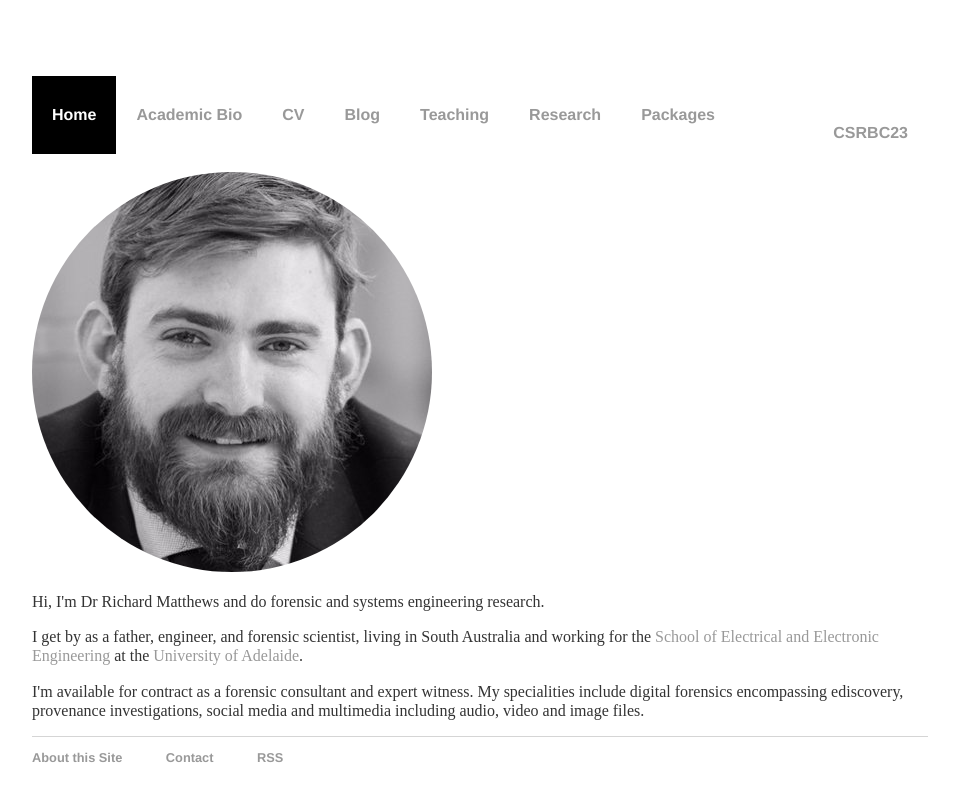
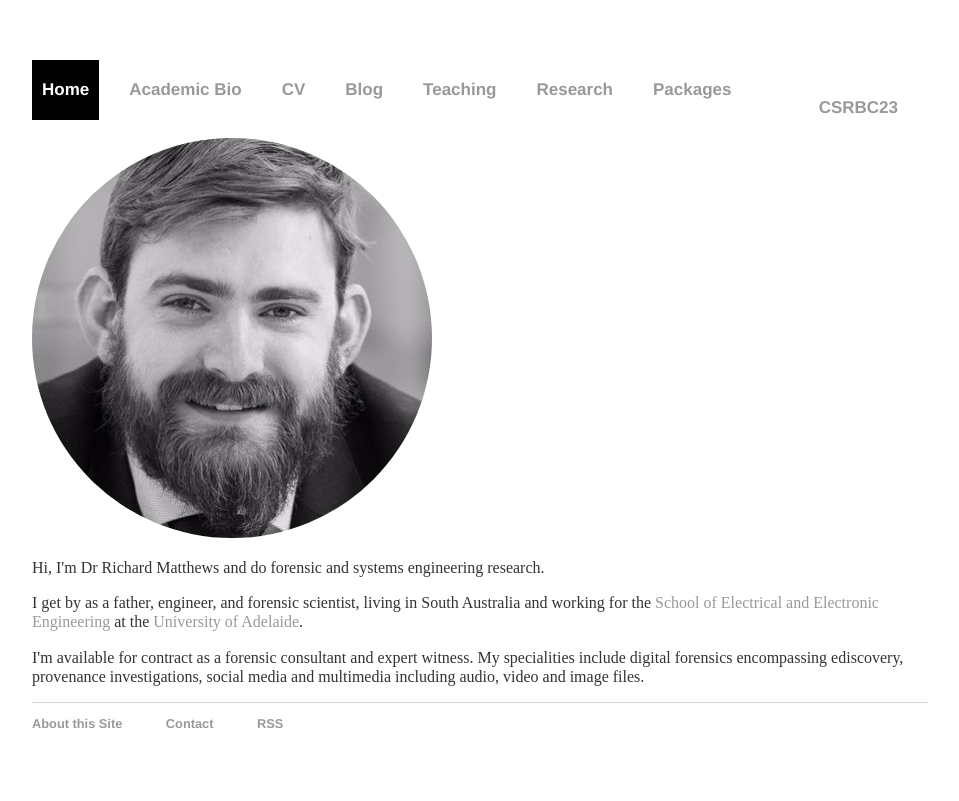
Before and after one commit to rhematt/rhematt.github.io, a Jekyll site: the page built from index.html, in a window 1280 px wide. Shown: the top 801 px of the page, without its empty margins (160-1119 px from the left). Built offline with Jekyll 4.4.1, drawn with Linux system fonts in a browser that asks for light colours.

Commit message:
Update main.css

```diff
--- a/css/main.css
+++ b/css/main.css
@@ -25,14 +25,14 @@ nav {
 
 nav a {
 	float: left;
-	display: block;
-	padding: 30px 20px;
-	text-align: center
-}
-
-nav a:hover {
-  background-color: #ddd;
-  color: black;
+    display: inline;
+    padding: 20px 10px;
+    text-align: center;
+    text-decoration: none;
+    font-family:'Helvetica', 'Arial', 'Sans-Serif';
+    font-weight: bold;
+    margin-right: 20px;
+    font-size: 17px;
 }
 
 nav a.active {
@@ -45,15 +45,64 @@ nav ul {
     padding: 0px;
     list-style: none;
     font-weight: bold;
+    display: inline;
+    margin-right: 20px;
 }
 
-nav ul li {
+nav li {
     display: inline;
     margin-right: 20px;
 }
 
 nav a.right {
     float: right;
+}
+
+.dropdown {
+  float: left;
+  overflow: hidden;
+  display: inline;
+  padding: 20px 10px;
+  text-align: center;
+  text-decoration: none; color: #999;
+  font-family:'Helvetica', 'Arial', 'Sans-Serif';
+  font-weight: bold;
+  margin: 0px;
+  font-size: 17px;
+  border: none;
+  outline: none;
+}
+
+
+nav a:hover, .dropdown:hover  {
+  background-color: #ddd;
+  color: black;
+}
+
+.dropdown-content {
+  display: none;
+  position: absolute;
+  background-color: #f9f9f9;
+  min-width: 160px;
+  box-shadow: 0px 8px 16px 0px rgba(0,0,0,0.2);
+  z-index: 1;
+}
+
+.dropdown-content a {
+  float: none;
+  color: black;
+  padding: 12px 16px;
+  text-decoration: none;
+  display: block;
+  text-align: left;
+}
+
+.dropdown-content a:hover {
+  background-color: #ddd;
+}
+
+.dropdown:hover .dropdown-content {
+  display: block;
 }
 
 /* Custom container */
@@ -71,9 +120,6 @@ ul.posts {
     font-size: 1.5em;
 }
 
-ul.posts li {
-    list-style: none;
-}
 
 /* Main */
 img.avatar {
```
